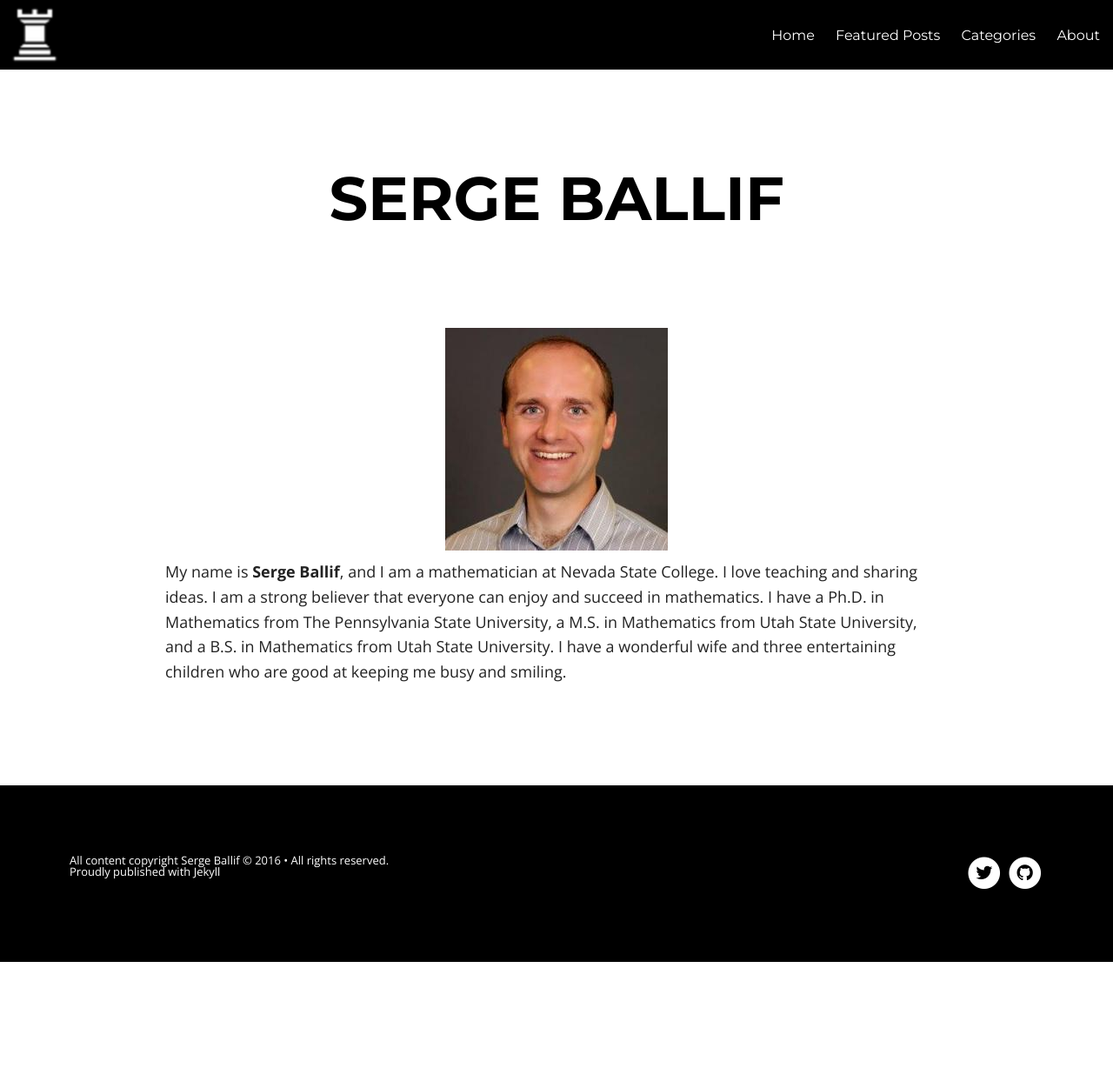
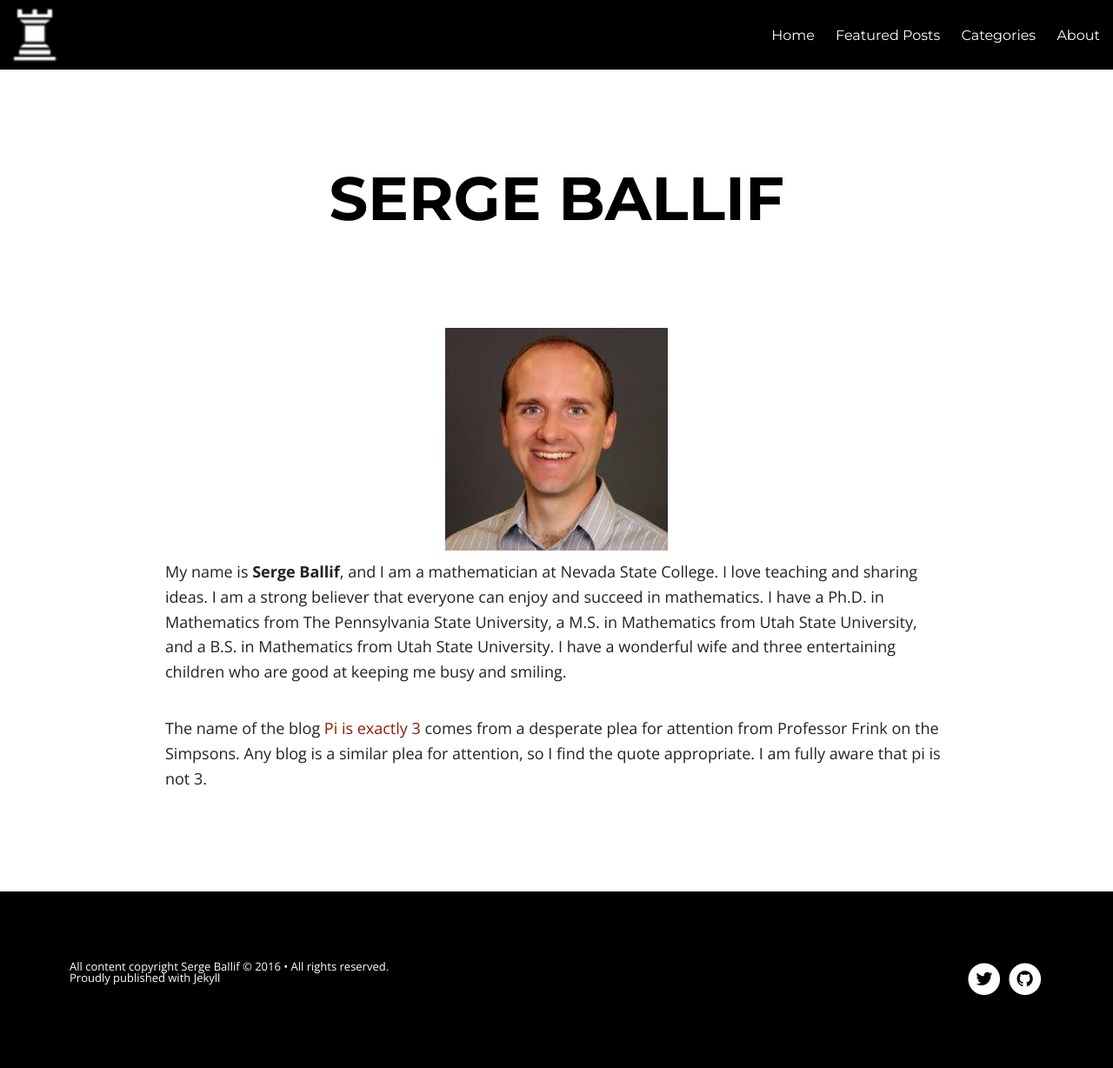
Before and after one commit to sergeballif/sergeballif.github.io, a Jekyll site: the page built from about.md, in a window 1280 px wide. Shown: the whole page at 87% size. Built offline with Jekyll 4.4.1, drawn with Linux system fonts in a browser that asks for light colours; nearby versions of some CDN libraries; before the commit the page ends 1106 px from its top, so only the background shows below that.

Commit message:
Update about.md

```diff
--- a/about.md
+++ b/about.md
@@ -29,3 +29,5 @@ published: true
 {% endfor %}
 
 My name is **Serge Ballif**, and I am a mathematician at Nevada State College. I love teaching and sharing ideas. I am a strong believer that everyone can enjoy and succeed in mathematics. I have a Ph.D. in Mathematics from The Pennsylvania State University, a M.S. in Mathematics from Utah State University, and a B.S. in Mathematics from Utah State University. I have a wonderful wife and three entertaining children who are good at keeping me busy and smiling.
+
+The name of the blog [Pi is exactly 3](https://www.youtube.comV98soOyQWKY) comes from a desperate plea for attention from Professor Frink on the Simpsons. Any blog is a similar plea for attention, so I find the quote appropriate. I am fully aware that pi is not 3.
```
